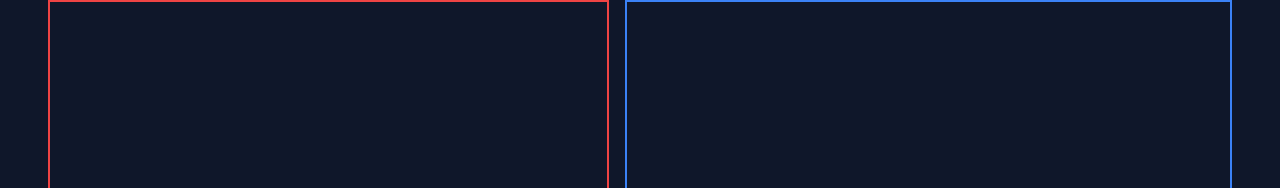
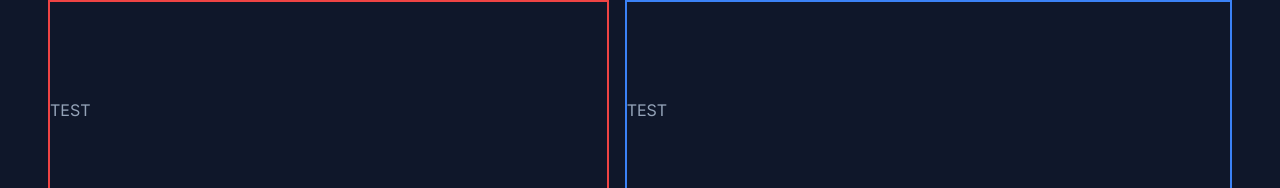
Before and after one commit to DannielK/Personal_CV_V2, a Next.js app: page / in a window 1280 px wide. Shown: the top 188 px of the page. Built offline with nearby package versions, Linux system fonts and the light colour scheme.

Commit message:
Husky test

```diff
--- a/src/app/page.tsx
+++ b/src/app/page.tsx
@@ -1,6 +1,7 @@
 export default function Home() {
   return (
     <div className="">
+      TEST
     </div>
   );
 }
--- a/src/components/Sidebar.tsx
+++ b/src/components/Sidebar.tsx
@@ -1,6 +1,7 @@
 const Sidebar = () => {
     return (
         <aside className="sticky top-0 flex max-h-screen w-[48%] flex-col justify-between py-24 border-2 border-red-500">
+            TEST
         </aside>
     );
 };
```
